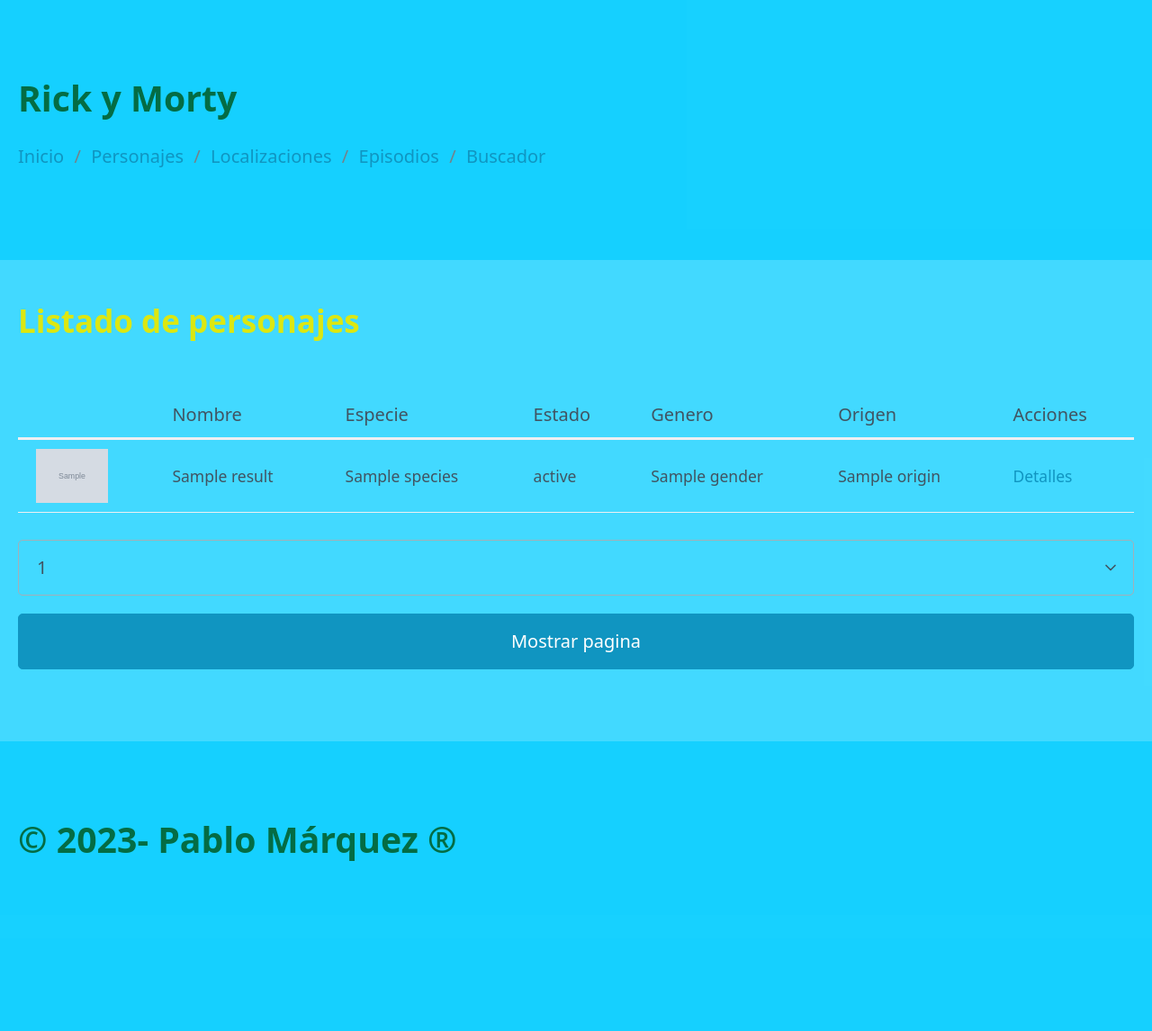
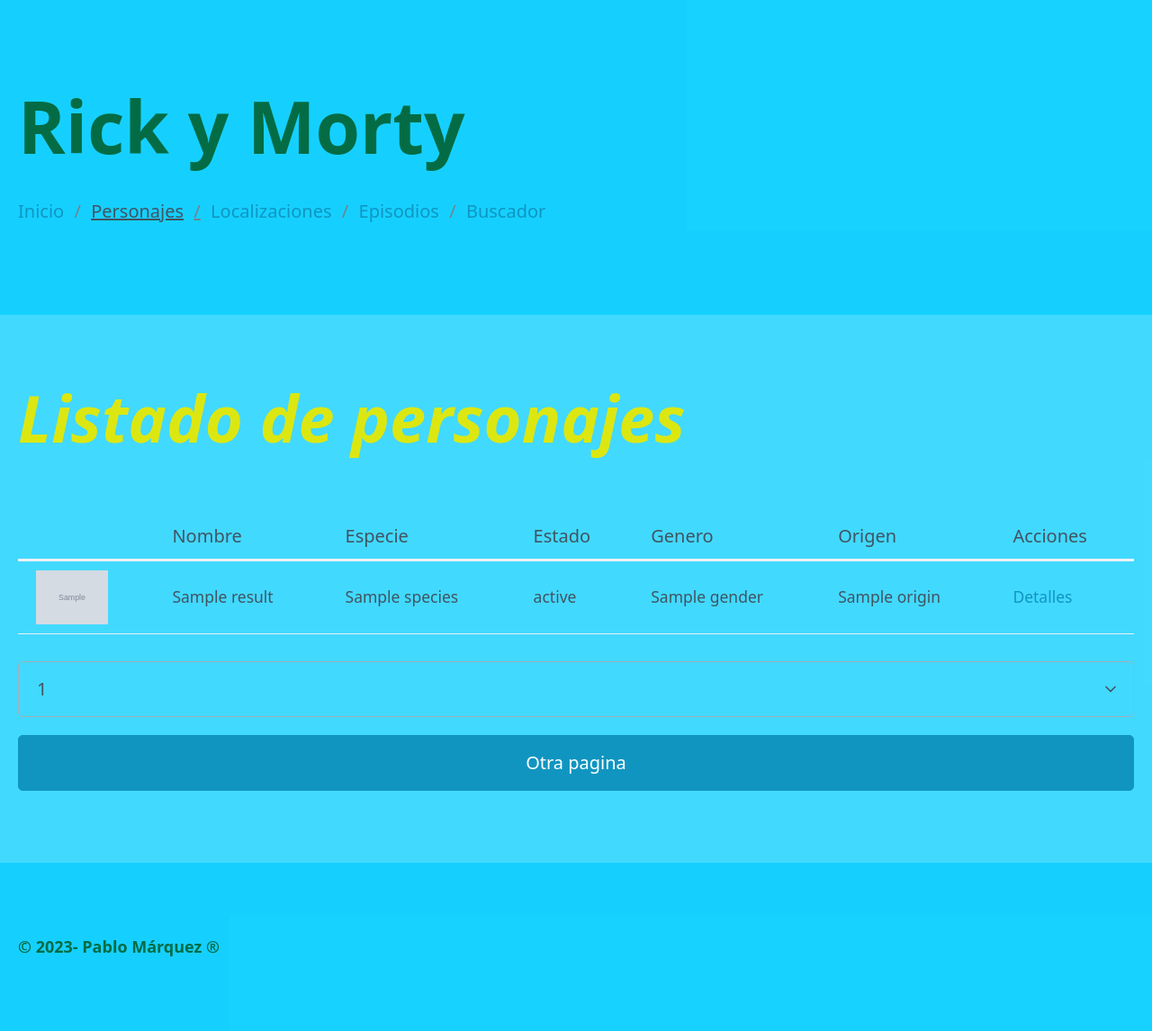
Before and after one commit to Pablomarke/RickyMortyPython, a Flask app: page /characters in a window 1280 px wide. Shown: the whole page at 90% size. Before the commit the page ends 957 px from the top, so only its background shows below. Run offline with Flask 3, Linux system fonts and the light colour scheme; grey boxes marked "Sample" are stand-in pictures; a database or web service that is not in the repository returns one stand-in record (values such as "Sample title"); data that the repository does not hold is empty.

Commit message:
Mejora en las vistas

```diff
--- a/rym/routes.py
+++ b/rym/routes.py
@@ -132,7 +132,8 @@
 def search():
     if request.method == "GET":
         return render_template("search.html",
-                            title = "Buscador"
+                            title = "Buscador",
+                            mostrar = "no"
                             )
 
     else:
--- a/rym/static/css/styles.css
+++ b/rym/static/css/styles.css
@@ -1,21 +1,31 @@
-header,footer,body{
+header,body{
     background-color: rgba(9, 206, 255, 0.766);
     color: rgb(4, 108, 68);
-    font-size: 1.4em;
+    font-size: 2em;
     font-weight: 600;
 }
+footer{
+    background-color: rgba(9, 206, 255, 0.766);
+    color: rgb(4, 108, 68);
+    font-size:large;
+
+}
 h2{
-    font-weight: 900;
+    font-weight: 600;
+    font-style: italic;
+    font-size: 1.8em;
     color: rgb(220, 231, 17);
 }
 article{
     background-color: rgba(9, 206, 255, 0.766);
     color: rgb(17, 231, 149);
-    font-size: 0,8em;
+    font-size: 0.8em;
     font-weight: 900;
     background: rgba(9, 206, 255, 0.766);
 }
-
+button{
+    font-weight: 300;
+}
 table, td{
     text-align: left;
     border-collapse: collapse;
--- a/rym/templates/base.html
+++ b/rym/templates/base.html
@@ -17,6 +17,7 @@
         <header>
             <div class="container-fluid">
                 <strong>Rick y Morty</strong>
+                <br>
                 <nav aria-label="breadcrumb">
                     <ul>
                         {% if title == "Inicio" %}
@@ -25,7 +26,7 @@
                         <li><a href="/">Inicio</a></li>
                         {% endif %}
 
-                        {% if title == "Lista de personajes" %}
+                        {% if title == "Listado de personajes" %}
                         <li><u class="secondary">Personajes</u> </li>
                         {% else %}
                         <li><a href="/characters">Personajes</a></li>
--- a/rym/templates/characters.html
+++ b/rym/templates/characters.html
@@ -29,13 +29,15 @@
     {% endif %}
     </tbody>
 </table>
-
+<div>
 <form action="" method="post">
     <select name="number" value="8">
         {% for i in range(1, 43) %}
           <option value="{{i}}">{{i}}</option>
         {% endfor%}
     </select>
-<button type="submit" name="Button" value="pagina" >Mostrar pagina</button>
+<button type="submit" name="Button" value="pagina" >Otra pagina</button>
+</div>
 </form>
+
 {% endblock %}
--- a/rym/templates/index.html
+++ b/rym/templates/index.html
@@ -5,5 +5,5 @@
 <img src="{{data.image}}" alt="">
 <br>
 <br>
-<a  href="/characterdetailed{{data.id}}">Concoe a {{data.name}}</a>
+<a  href="/characterdetailed{{data.id}}">Conoce a {{data.name}}</a>
 {% endblock %}
--- a/rym/templates/search.html
+++ b/rym/templates/search.html
@@ -6,6 +6,7 @@
 
 </form >
 {% if data != None %}
+{% if mostrar != "no"%}
 <table>
     <thead>
         <tr>
@@ -19,7 +20,7 @@
         </tr>
     </thead>
     <tbody>
-
+   {% endif %}
     {% for item in data %}
         <tr>
             <td><img src="{{item.image}}" alt="" width="80px"></td>
```
